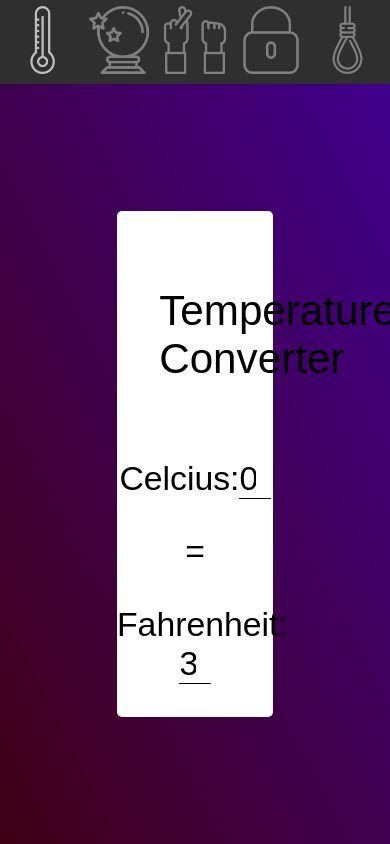
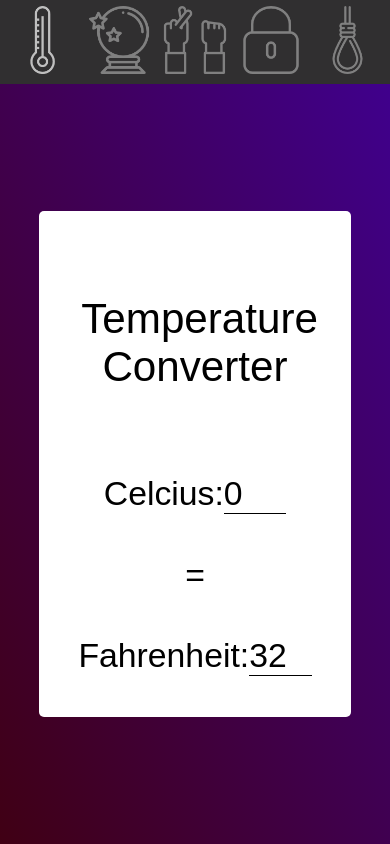
Before and after one commit to torinberger/y12-SDD-Prac, a Vue app: page / in a window 390 px wide. Built offline with nearby package versions, Linux system fonts and the light colour scheme.

Commit message:
responsive temp converter

```diff
--- a/src/components/tempConverter.vue
+++ b/src/components/tempConverter.vue
@@ -153,4 +153,11 @@ input {
   text-align: center;
   font-size: 4vh;
 }
+
+@media only screen and (max-width: 800px) {
+  .content-container {
+    width: 80vw;
+  }
+}
+
 </style>
```
